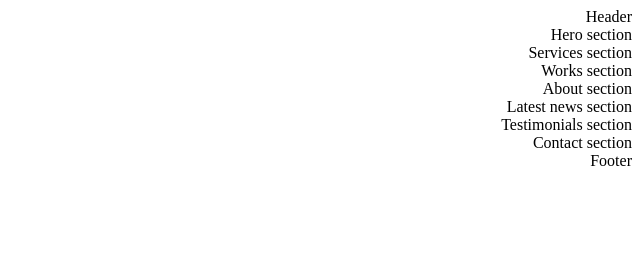
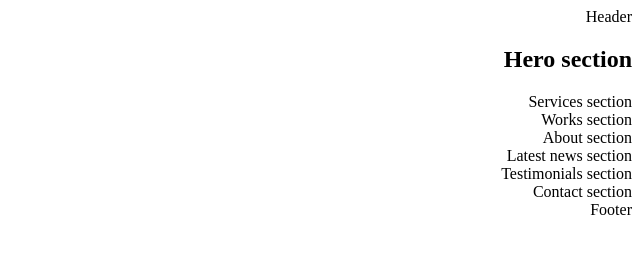
Before and after one commit to starles-barkley/atlas-web_front_end, a plain HTML site: page html_advanced/article.html in a window 1280 px wide. Shown: the whole page, without its empty margins (640-1280 px from the left). Drawn offline with Linux system fonts and the light colour scheme.

Commit message:
add h2 to section tag

```diff
--- a/html_advanced/article.html
+++ b/html_advanced/article.html
@@ -15,7 +15,7 @@
             </header>
             <main>
                 <section>
-                    Hero section
+                    <h2>Hero section</h2>
                 </section>
 
                 <section>
```
